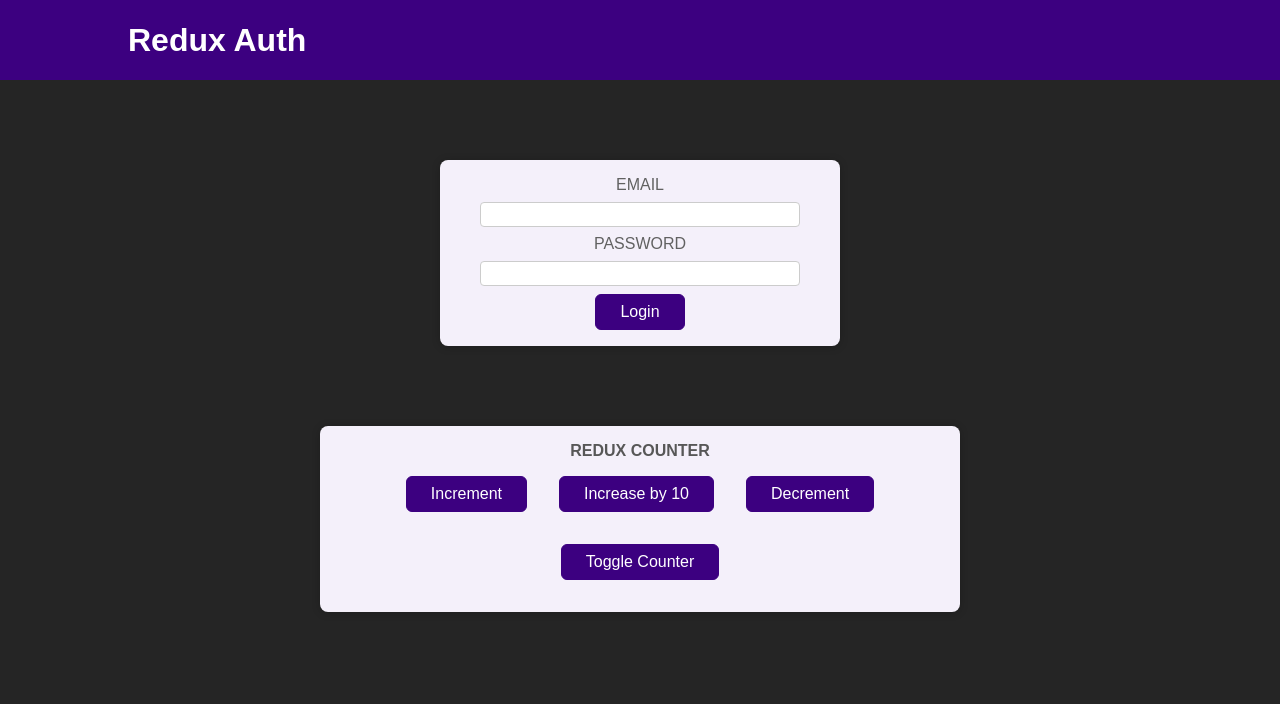
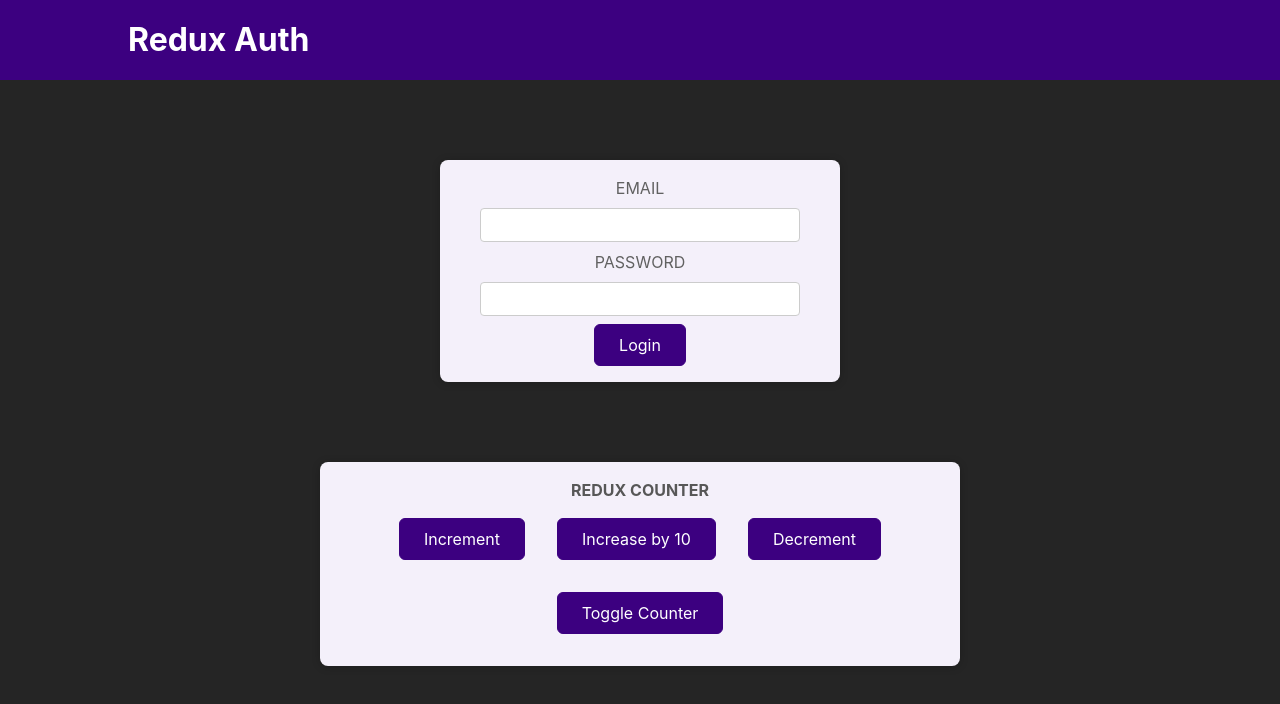
Before and after one commit to Akash-Ramjyothi/Redux-Counter, a React (Create React App) app: page / in a window 1280 px wide. Shown: the top 704 px of the page. Built offline with nearby package versions, Linux system fonts and the light colour scheme.

Commit message:
style: enhance global application styles

```diff
--- a/src/index.css
+++ b/src/index.css
@@ -1,26 +1,110 @@
-* {
+/* Global box sizing */
+*,
+*::before,
+*::after {
   box-sizing: border-box;
+}
+
+/* Document defaults */
+html {
+  font-size: 16px;
+  scroll-behavior: smooth;
 }
 
 body {
   margin: 0;
-  font-family: sans-serif;
+  min-width: 320px;
+  min-height: 100vh;
+
+  font-family:
+    Inter,
+    -apple-system,
+    BlinkMacSystemFont,
+    "Segoe UI",
+    Roboto,
+    Helvetica,
+    Arial,
+    sans-serif;
+
+  line-height: 1.5;
   color: #252525;
   background-color: #252525;
+
+  -webkit-font-smoothing: antialiased;
+  -moz-osx-font-smoothing: grayscale;
 }
 
+/* Consistent form element typography */
+button,
+input,
+textarea,
+select {
+  font: inherit;
+}
+
+/* Interactive buttons */
 button {
-  font: inherit;
-  cursor: pointer;
+  display: inline-flex;
+  align-items: center;
+  justify-content: center;
+
+  padding: 0.5rem 1.5rem;
+
+  color: #fff;
   background-color: #3c0080;
   border: 1px solid #3c0080;
-  color: white;
-  padding: 0.5rem 1.5rem;
   border-radius: 6px;
+
+  cursor: pointer;
+  transition:
+    background-color 0.2s ease,
+    border-color 0.2s ease,
+    transform 0.1s ease,
+    box-shadow 0.2s ease;
 }
 
-button:hover,
-button:active {
+button:hover {
   background-color: #5b14ac;
   border-color: #5b14ac;
 }
+
+button:active {
+  transform: translateY(1px);
+}
+
+button:focus-visible {
+  outline: 3px solid rgba(91, 20, 172, 0.35);
+  outline-offset: 2px;
+}
+
+button:disabled {
+  opacity: 0.6;
+  cursor: not-allowed;
+  transform: none;
+}
+
+/* Links */
+a {
+  color: inherit;
+  text-decoration: none;
+}
+
+a:focus-visible {
+  outline: 3px solid rgba(91, 20, 172, 0.35);
+  outline-offset: 2px;
+}
+
+/* Respect reduced-motion preferences */
+@media (prefers-reduced-motion: reduce) {
+  html {
+    scroll-behavior: auto;
+  }
+
+  *,
+  *::before,
+  *::after {
+    transition-duration: 0.01ms !important;
+    animation-duration: 0.01ms !important;
+    animation-iteration-count: 1 !important;
+  }
+}
```
